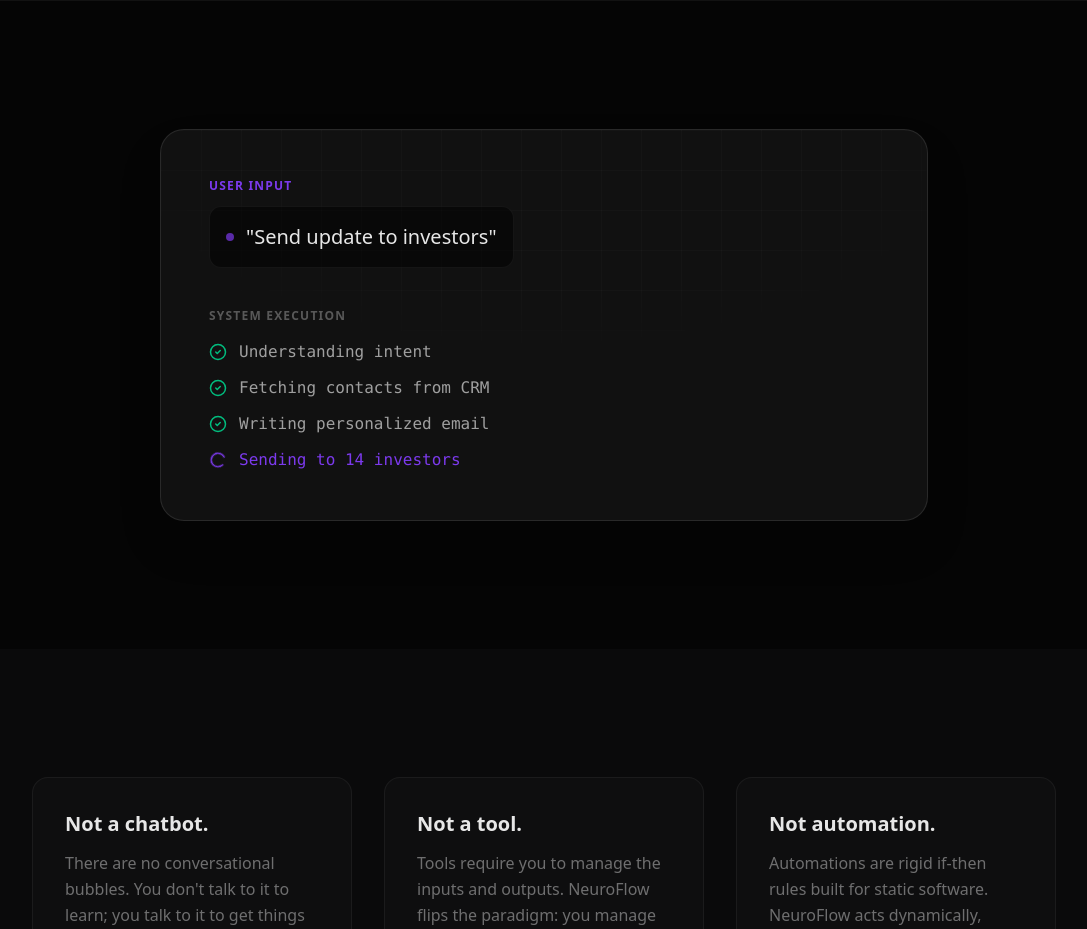
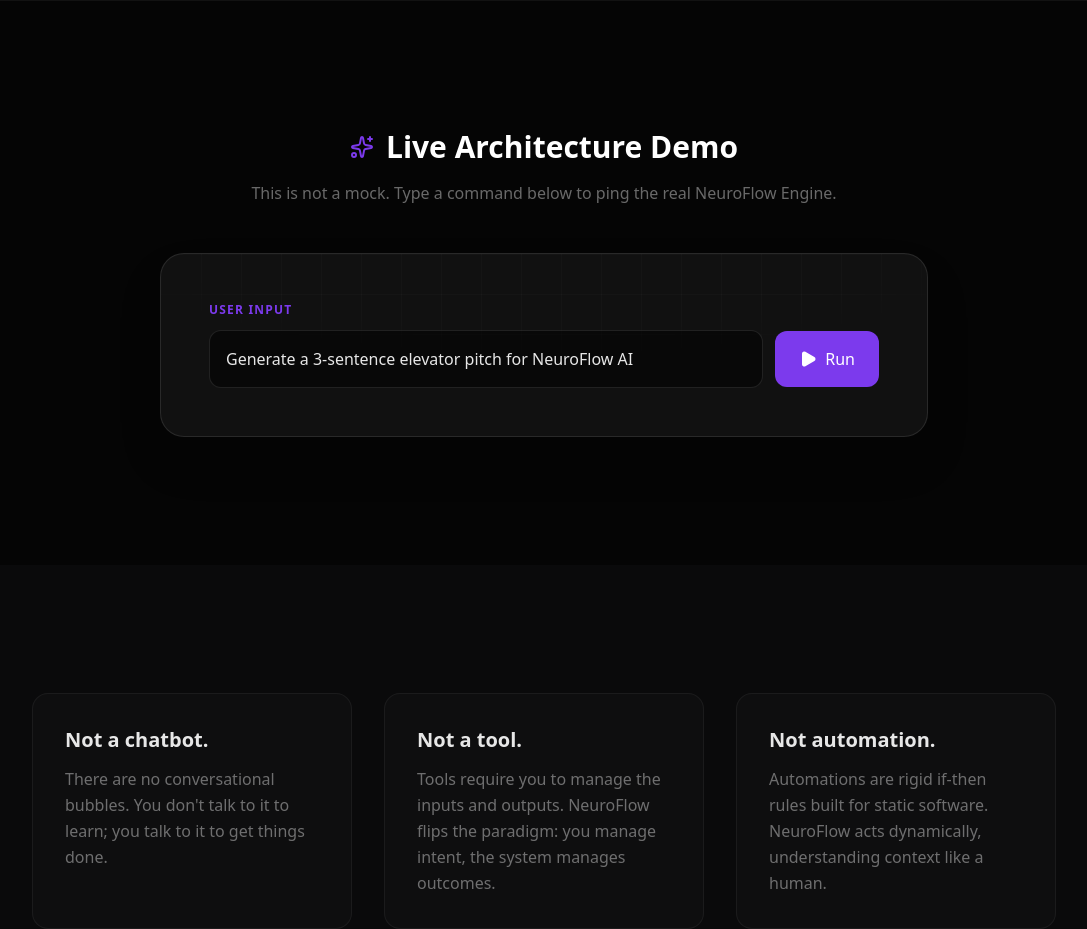
Before and after one commit to Abhishek232p/ApplyX, a Next.js app in the folder apps/web/: page / in a window 1280 px wide. Shown: the part 800-1729 px from the top of the page, without its empty margins (96-1183 px from the left). Built offline with nearby package versions, Linux system fonts and the light colour scheme.

Commit message:
NeuroFlow AI: Eradicate Fake Door, Live API Landing Page Integration

```diff
--- a/apps/web/src/components/landing/HeroSection.tsx
+++ b/apps/web/src/components/landing/HeroSection.tsx
@@ -70,7 +70,7 @@
           transition={{ duration: 0.8, delay: 1.2 }}
         >
           <Link href="/dashboard">
-            <button className="group relative px-8 py-4 rounded-full bg-white text-black font-semibold text-lg overflow-hidden transition-transform active:scale-95">
+            <button suppressHydrationWarning className="group relative px-8 py-4 rounded-full bg-white text-black font-semibold text-lg overflow-hidden transition-transform active:scale-95">
               <span className="relative z-10 flex items-center gap-2">
                 Try the system
               </span>
--- a/apps/web/src/components/landing/LiveSimulation.tsx
+++ b/apps/web/src/components/landing/LiveSimulation.tsx
@@ -2,43 +2,76 @@
 
 import { motion, useInView, AnimatePresence } from "framer-motion";
 import { useEffect, useRef, useState } from "react";
-import { CheckCircle2, CircleDashed, Loader2 } from "lucide-react";
-
-const SIMULATION_STEPS = [
-  { id: 1, text: "Understanding intent", delay: 1000 },
-  { id: 2, text: "Fetching contacts from CRM", delay: 2500 },
-  { id: 3, text: "Writing personalized email", delay: 4500 },
-  { id: 4, text: "Sending to 14 investors", delay: 6500 },
-];
+import { CheckCircle2, CircleDashed, Loader2, Play, Sparkles } from "lucide-react";
 
 export default function LiveSimulation() {
   const containerRef = useRef(null);
   const isInView = useInView(containerRef, { once: true, margin: "-100px" });
 
-  const [activeStep, setActiveStep] = useState(0);
-  const [isComplete, setIsComplete] = useState(false);
+  const [input, setInput] = useState("Generate a 3-sentence elevator pitch for NeuroFlow AI");
+  const [isExecuting, setIsExecuting] = useState(false);
+  const [actions, setActions] = useState<{id: number, text: string, status: 'pending'|'active'|'done'}[]>([]);
+  const [finalResult, setFinalResult] = useState<string | null>(null);
 
-  useEffect(() => {
-    if (!isInView) return;
+  const triggerLiveExecution = async () => {
+    if (!input.trim() || isExecuting) return;
 
-    let timeouts: NodeJS.Timeout[] = [];
+    setIsExecuting(true);
+    setFinalResult(null);
+    setActions([
+        { id: 1, text: "Connecting to NeuroFlow API...", status: "active" },
+        { id: 2, text: "Parsing Intent via Gemini 2.5", status: "pending" },
+        { id: 3, text: "Executing Plan", status: "pending" }
+    ]);
 
-    SIMULATION_STEPS.forEach((step, index) => {
-      const t = setTimeout(() => {
-        setActiveStep(step.id);
-        if (index === SIMULATION_STEPS.length - 1) {
-          setTimeout(() => setIsComplete(true), 1500);
-        }
-      }, step.delay);
-      timeouts.push(t);
+    try {
+      const res = await fetch("/api/runNeuroFlow", {
+        method: "POST",
+        headers: { "Content-Type": "application/json" },
+        body: JSON.stringify({ input, context: { page: "landing_demo" } })
       });
 
-    return () => timeouts.forEach(clearTimeout);
-  }, [isInView]);
+      setActions(prev => [
+          { id: 1, text: "NeuroFlow API Connected", status: "done" },
+          { id: 2, text: "Intent Parsed Successfully", status: "active" },
+          { id: 3, text: "Executing Plan", status: "pending" }
+      ]);
+
+      const data = await res.json();
+
+      setTimeout(() => {
+          if (data.success) {
+            setActions([
+                { id: 1, text: "NeuroFlow API Connected", status: "done" },
+                { id: 2, text: `Intent Parsed: ${data.intent.action}`, status: "done" },
+                { id: 3, text: `Execution Output Generated`, status: "done" }
+            ]);
+
+            const streamMsg = data.data?.actions?.find((a: any) => a.type === "stream")?.message;
+            setFinalResult(streamMsg || `Action Executed: ${data.intent.action}`);
+          } else {
+            setActions(prev => prev.map(a => a.id === 3 ? { ...a, text: `Execution Failed: ${data.error}`, status: "done" } : { ...a, status: "done" }));
+          }
+          setIsExecuting(false);
+      }, 1000);
+
+    } catch (e) {
+      setActions(prev => prev.map(a => ({ ...a, status: "done", text: "Network Error" })));
+      setIsExecuting(false);
+    }
+  };
 
   return (
     <section ref={containerRef} className="py-32 px-6 flex flex-col items-center justify-center border-t border-white/5">
       <div className="max-w-3xl w-full">
+
+        <div className="text-center mb-12">
+           <h2 className="text-3xl font-bold text-white mb-4 flex items-center justify-center gap-3">
+             <Sparkles className="text-[#7C3AED]" />
+             Live Architecture Demo
+           </h2>
+           <p className="text-white/40">This is not a mock. Type a command below to ping the real NeuroFlow Engine.</p>
+        </div>
 
         <motion.div
           initial={{ opacity: 0, filter: "blur(10px)" }}
@@ -53,55 +86,62 @@
             {/* Input Phase */}
             <div className="space-y-3">
               <div className="text-xs uppercase tracking-widest text-[#7C3AED] font-bold">User Input</div>
-              <div className="bg-black/50 border border-white/5 rounded-xl p-4 flex items-center gap-3 w-fit">
-                 <div className="w-2 h-2 rounded-full bg-[#7C3AED] animate-pulse" />
-                 <span className="text-lg md:text-xl font-medium text-white/90">"Send update to investors"</span>
+              <div className="flex items-center gap-3">
+                  <input
+                    type="text"
+                    value={input}
+                    onChange={(e) => setInput(e.target.value)}
+                    disabled={isExecuting}
+                    className="flex-grow bg-black/50 border border-white/10 rounded-xl p-4 text-white/90 focus:outline-none focus:border-[#7C3AED]/50 transition-colors"
+                  />
+                  <button
+                    onClick={triggerLiveExecution}
+                    disabled={isExecuting || !input.trim()}
+                    className="h-14 px-6 rounded-xl bg-[#7C3AED] hover:bg-[#6D28D9] disabled:opacity-50 text-white font-medium flex items-center gap-2 transition-colors"
+                  >
+                     {isExecuting ? <Loader2 className="animate-spin" size={18} /> : <Play size={18} fill="currentColor" />}
+                     Run
+                  </button>
               </div>
             </div>
 
             {/* Execution Stream Phase */}
+            {actions.length > 0 && (
                 <div className="space-y-4">
-               <div className="text-xs uppercase tracking-widest text-white/30 font-bold">System Execution</div>
+                   <div className="text-xs uppercase tracking-widest text-white/30 font-bold">Live Execution Stream</div>
 
                    <div className="flex flex-col gap-3 font-mono text-sm md:text-base">
-                 {SIMULATION_STEPS.map((step) => {
-                   const isPast = activeStep > step.id || isComplete;
-                   const isCurrent = activeStep === step.id && !isComplete;
-                   const isFuture = activeStep < step.id && !isComplete;
-
-                   if (isFuture && step.id > activeStep + 1) return null; // reveal sequentially
-
-                   return (
+                     {actions.map((step) => (
                          <motion.div
                            key={step.id}
                            initial={{ opacity: 0, x: -10 }}
                            animate={{ opacity: 1, x: 0 }}
-                       className={`flex items-center gap-3 ${isPast ? 'text-white/60' : isCurrent ? 'text-[#7C3AED] glow-text' : 'text-white/20'}`}
+                           className={`flex items-center gap-3 ${step.status === 'done' ? 'text-white/60' : step.status === 'active' ? 'text-[#7C3AED] glow-text' : 'text-white/20'}`}
                          >
-                       {isPast ? (
+                           {step.status === 'done' ? (
                              <CheckCircle2 size={18} className="text-emerald-500" />
-                       ) : isCurrent ? (
+                           ) : step.status === 'active' ? (
                              <Loader2 size={18} className="animate-spin" />
                            ) : (
                              <CircleDashed size={18} />
                            )}
                            <span>{step.text}</span>
                          </motion.div>
-                   );
-                 })}
+                     ))}
                    </div>
                 </div>
+            )}
 
             {/* Final Output Phase */}
             <AnimatePresence>
-              {isComplete && (
+              {finalResult && (
                 <motion.div
                   initial={{ opacity: 0, scale: 0.95 }}
                   animate={{ opacity: 1, scale: 1 }}
                   className="mt-4 pt-6 border-t border-white/10"
                 >
-                  <div className="bg-emerald-500/10 border border-emerald-500/20 rounded-xl p-5 backdrop-blur-sm">
-                    <p className="text-emerald-400 font-medium font-mono">Process Complete: Update sent to 14 investors.</p>
+                  <div className="bg-emerald-500/5 border border-emerald-500/20 rounded-xl p-5 backdrop-blur-sm">
+                    <p className="text-emerald-400 font-medium whitespace-pre-wrap">{finalResult}</p>
                   </div>
                 </motion.div>
               )}
--- a/apps/web/src/components/landing/VisionAndCTA.tsx
+++ b/apps/web/src/components/landing/VisionAndCTA.tsx
@@ -56,8 +56,9 @@
                <p className="text-white/50 text-sm">We'll notify you when your node is ready.</p>
             </div>
           ) : (
-            <form onSubmit={handleSubmit} className="flex flex-col sm:flex-row gap-3">
+            <form onSubmit={handleSubmit} suppressHydrationWarning className="flex flex-col sm:flex-row gap-3">
               <input
+                suppressHydrationWarning
                 type="email"
                 value={email}
                 onChange={(e) => setEmail(e.target.value)}
@@ -66,6 +67,7 @@
                 className="flex-grow px-6 py-4 rounded-xl bg-white/5 border border-white/10 text-white placeholder:text-white/30 focus:outline-none focus:border-[#7C3AED]/50 focus:ring-1 focus:ring-[#7C3AED]/50 transition-all text-lg"
               />
               <button
+                suppressHydrationWarning
                 type="submit"
                 className="px-8 py-4 rounded-xl bg-white text-black font-semibold text-lg hover:bg-gray-200 transition-colors flex items-center justify-center gap-2 group whitespace-nowrap"
               >
--- a/apps/web/src/lib/engine/planning.ts
+++ b/apps/web/src/lib/engine/planning.ts
@@ -2,6 +2,10 @@
 
 export async function generatePlan(intent: IntentResult, memory: any) {
   console.log("Generating plan for intent:", intent.action);
+
+  if (intent.tasks && intent.tasks.length > 0) {
+      return ["execute_n8n"];
+  }
 
   // For Wispr Flow style magic, almost everything resolves to streaming output
   if (intent.action === "chat" || intent.action === "insert_text") {
```
Also changed, not shown: apps/web/src/lib/engine/execution.ts (+37 -1 lines), apps/web/src/lib/engine/intent.ts (+21 -4 lines), 1 other file (tests, documents, lock files or other folders). Lines whose indentation alone changed are shown as unchanged.
